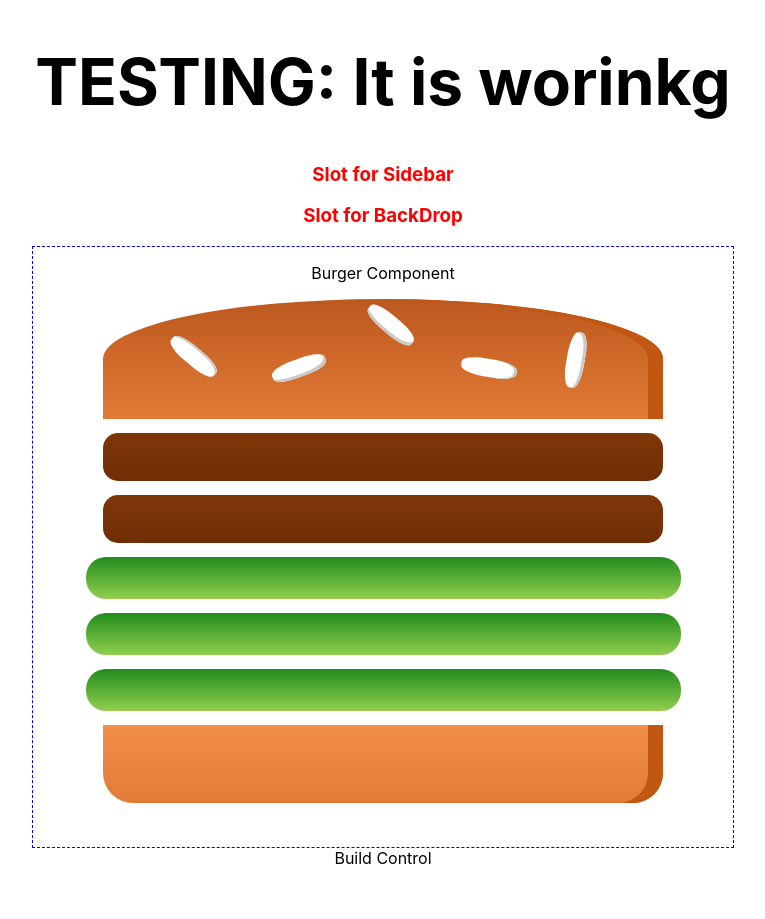
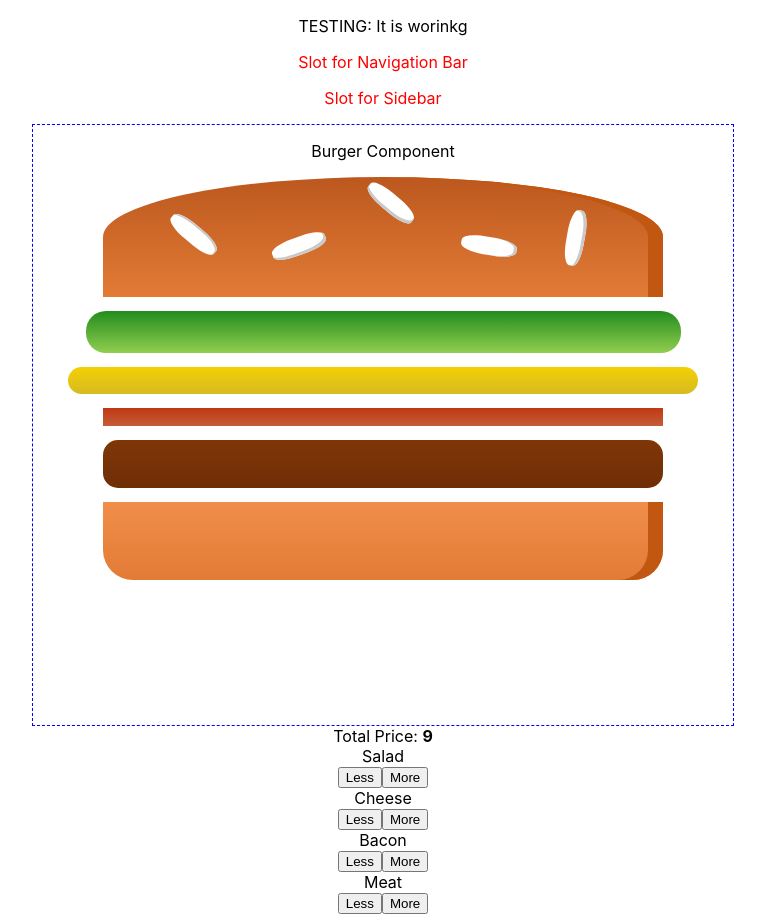
Before and after one commit to Aminul-Momin/my-react-burger, a React (Create React App) app: page / in a window 1280 px wide. Shown: the whole page, without its empty margins (257-1022 px from the left). Before the commit the page ends 873 px from the top, so only its background shows below. Built offline with nearby package versions, Linux system fonts and the light colour scheme.

Commit message:
Makes the Burger dynamic with BuildControls without styles

```diff
--- a/src/App.js
+++ b/src/App.js
@@ -6,7 +6,7 @@ function App() {
   return (
     <div className="App">
       <Layout>
-        <h1> TESTING: It is worinkg</h1>
+        <p> TESTING: It is worinkg</p>
       </Layout>
     </div>
   );
--- /dev/null
+++ b/src/components/BuildControls/BuildControl/BuildControl.js
@@ -0,0 +1,18 @@
+import React from "react";
+import classes from "./BuildControl.module.css";
+
+const buildControl = (props) => {
+  return (
+    <div className={classes.BuildControl}>
+      <div className={classes.Label}>{props.label}</div>
+      <button className={classes.Less} onClick={props.removed}>
+        Less
+      </button>
+      <button className={classes.More} onClick={props.added}>
+        More
+      </button>
+    </div>
+  );
+};
+
+export default buildControl;
--- /dev/null
+++ b/src/components/BuildControls/BuildControls.js
@@ -0,0 +1,30 @@
+import React from "react";
+import classes from "./BuildControls.module.css";
+import BuildControl from "./BuildControl/BuildControl";
+
+const CONTROLS = [
+  { label: "Salad", type: "salad" },
+  { label: "Cheese", type: "cheese" },
+  { label: "Bacon", type: "bacon" },
+  { label: "Meat", type: "meat" },
+];
+
+const buildControls = (props) => {
+  return (
+    <div className={classes.BuildControls}>
+      <div>
+        Total Price: <strong>{props.price}</strong>
+      </div>
+      {CONTROLS.map((ctrl) => (
+        <BuildControl
+          key={ctrl.label}
+          label={ctrl.label}
+          added={() => props.addIngredient(ctrl.type)}
+          removed={() => props.removeIngredient(ctrl.type)}
+        />
+      ))}
+    </div>
+  );
+};
+
+export default buildControls;
--- a/src/components/Burger/Burger.js
+++ b/src/components/Burger/Burger.js
@@ -15,7 +15,7 @@ const burger = (props) => {
 
   //   console.log(transformedIngred);
   if (transformedIngred.length === 0) {
-    transformedIngred = <h2> Please add your ingredients</h2>;
+    transformedIngred = <h4> Please add your ingredients</h4>;
   }
   return (
     <div className={classes.Burger}>
--- a/src/containers/BurgerBuilder/BurgerBuilder.js
+++ b/src/containers/BurgerBuilder/BurgerBuilder.js
@@ -1,20 +1,58 @@
 import React, { Component } from "react";
 import Aux from "../../hoc/Aux/Aux";
 import Burger from "../../components/Burger/Burger";
+import BuildControls from "../../components/BuildControls/BuildControls";
+
+const INGRED_PRICE = {
+  base: 9,
+  cheese: 0.5,
+  salad: 0.75,
+  bacon: 1.5,
+  meat: 3.0,
+};
 
 class BurgerBuilder extends Component {
   state = {
     ingredients: {
-      meat: 2,
-      bacon: 0,
-      salad: 3,
+      salad: 1,
+      cheese: 1,
+      bacon: 1,
+      meat: 1,
     },
+    totalPrice: INGRED_PRICE["base"],
   };
+
+  onAddIngredientHandler = (type) => {
+    let newingreds = { ...this.state.ingredients };
+    newingreds[type] = newingreds[type] + 1;
+    let newPrice =
+      newingreds[type] > 1
+        ? this.state.totalPrice + INGRED_PRICE[type]
+        : INGRED_PRICE["base"];
+    this.setState({ ingredients: newingreds, totalPrice: newPrice });
+  };
+
+  onRemoveIngredientHandler = (type) => {
+    let newingreds = { ...this.state.ingredients };
+    newingreds[type] = newingreds[type] > 1 ? newingreds[type] - 1 : 1;
+    let newPrice =
+      this.state.totalPrice > INGRED_PRICE["base"]
+        ? this.state.totalPrice - INGRED_PRICE[type]
+        : INGRED_PRICE["base"];
+    this.setState({ ingredients: newingreds, totalPrice: newPrice });
+  };
+
   render() {
     return (
       <Aux>
         <Burger ingredients={this.state.ingredients} />
-        <div>Build Control</div>
+        <div>
+          <BuildControls
+            price={this.state.totalPrice}
+            addIngredient={this.onAddIngredientHandler}
+            removeIngredient={this.onRemoveIngredientHandler}
+          />
+        </div>
       </Aux>
     );
   }
--- a/src/hoc/Layout/Layout.js
+++ b/src/hoc/Layout/Layout.js
@@ -6,9 +6,9 @@ import classes from "./Layout.module.css";
 const layout = (props) => {
   return (
     <Aux>
-      <h1>{props.children}</h1>
-      <h3 style={{ color: "red" }}>Slot for Sidebar</h3>
-      <h3 style={{ color: "red" }}>Slot for BackDrop</h3>
+      {props.children}
+      <p style={{ color: "red" }}>Slot for Navigation Bar</p>
+      <p style={{ color: "red" }}>Slot for Sidebar</p>
 
       <main className={classes.container}>
         <BurgerBuilder />
```
Also changed, not shown: src/components/BuildControls/BuildControl/BuildControl.module.css (added), src/components/BuildControls/BuildControls.module.css (added), 1 other file (tests, documents, lock files or other folders).
